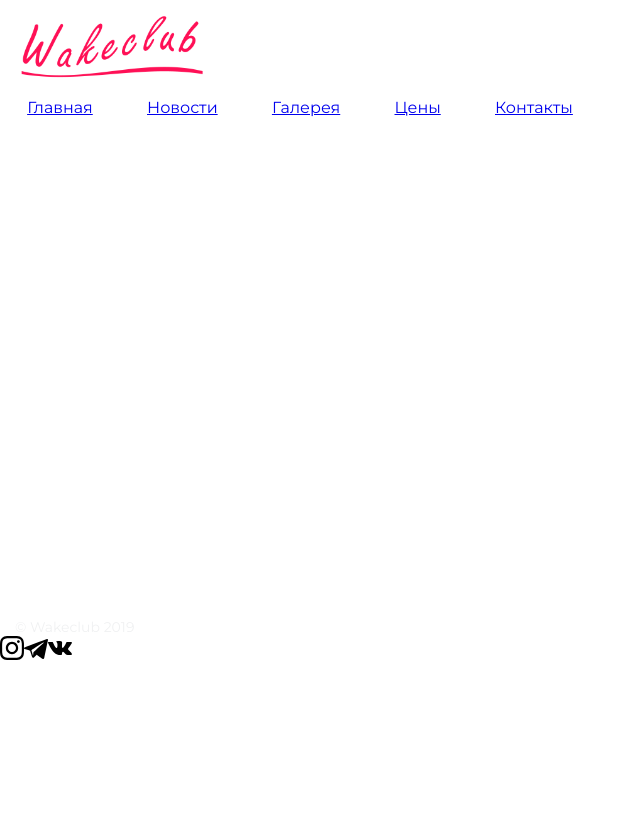
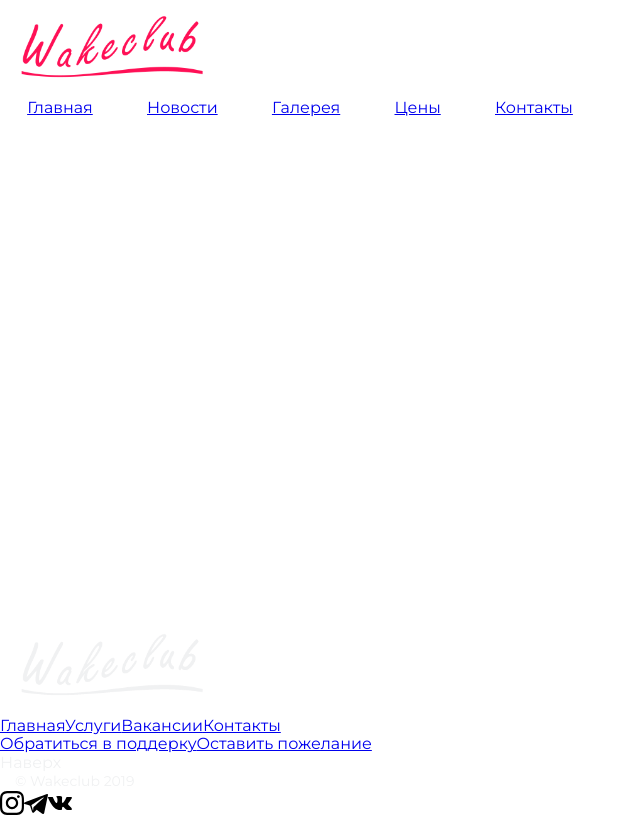
Before and after one commit to ProgerPapka/wake-js-fe, a React app: page / in a window 1280 px wide. Shown: the whole page, without its empty margins (0-640 px from the left). Built offline with nearby package versions, Linux system fonts and the light colour scheme.

Commit message:
added links-map in footer
Issue: #11

```diff
--- a/src/app/components/app-bar/app-bar.scss
+++ b/src/app/components/app-bar/app-bar.scss
@@ -7,6 +7,7 @@
   display: flex;
   flex-flow: row nowrap;
   background-color: #141e28;
+  @include unselectable;
 
   &__logo {
     flex-basis: 30%;
--- a/src/app/components/footer/footer-links.tsx
+++ b/src/app/components/footer/footer-links.tsx
@@ -1,6 +1,33 @@
 import React from 'react';
 import styles from './footer.scss';
+import { Logo } from '../logo/logo';
+import { Link } from '../link';
 
 export const FooterLinks = () => {
-  return <div className={styles.footerLinks}></div>;
+  return (
+    <div className={styles.footerLinks}>
+      <div className={styles.footerLinksLogo}>
+        <Logo secondaryLogo={true} />
+      </div>
+      <div className={`${styles.footerLinksMap} ${styles.containerLinks}`}>
+        <nav className={styles.containerLinksMap}>
+          <div className={styles.groupLinks}>
+            <Link pathTo={'/'} value={'Главная'} />
+            <Link pathTo={'/price'} value={'Услуги'} />
+            <Link pathTo={'/vacancies'} value={'Вакансии'} />
+            <Link pathTo={'/contacts'} value={'Контакты'} />
+          </div>
+        </nav>
+        <nav className={styles.containerLinksTechnical}>
+          <div className={styles.groupLinks}>
+            <Link pathTo={'/support'} value={'Обратиться в поддерку'} />
+            <Link pathTo={'/wishes'} value={'Оставить пожелание'} />
+          </div>
+        </nav>
+        <div className={styles.containerLinksUpstair}>
+          <a className={styles.upstair}>Наверх</a>
+        </div>
+      </div>
+    </div>
+  );
 };
--- a/src/app/components/footer/footer.scss
+++ b/src/app/components/footer/footer.scss
@@ -9,6 +9,82 @@
 
 .footer-links {
   width: 100%;
+  height: 200px;
+  display: flex;
+  flex-flow: row nowrap;
+  background-color: $color-main;
+
+  &__logo {
+    width: 100%;
+    height: 100%;
+    flex-basis: 40%;
+    display: flex;
+    justify-content: space-around;
+    @include unselectable;
+  }
+
+  &__map {
+    width: 100%;
+    height: 100%;
+    flex-basis: 60%;
+  }
+}
+
+.container-links {
+  display: flex;
+  flex-flow: row nowrap;
+
+  &__map {
+    height: 100%;
+    flex-basis: (100%/3);
+    display: flex;
+    justify-content: center;
+  }
+
+  &__technical {
+    height: 100%;
+    flex-basis: (100%/3);
+    display: flex;
+    justify-content: center;
+  }
+
+  &__upstair {
+    height: 100%;
+    flex-basis: (100%/3);
+    display: flex;
+    justify-content: center;
+    align-items: center;
+  }
+}
+
+.group-links {
+  display: flex;
+  flex-flow: column nowrap;
+  padding: 25px;
+
+  & * {
+    margin-bottom: 15px;
+    color: $color-secondary;
+    text-decoration: none;
+
+    &:last-child {
+      margin-bottom: 0;
+    }
+
+    &:hover {
+      color: $color-primary;
+    }
+  }
+}
+
+.upstair {
+  color: $color-secondary;
+  text-decoration: none;
+  cursor: pointer;
+
+  &:hover {
+    color: $color-primary;
+  }
 }
 
 .footer-legal {
--- a/src/app/components/logo/logo.tsx
+++ b/src/app/components/logo/logo.tsx
@@ -1,15 +1,17 @@
 import React from 'react';
 import styles from './logo.scss';
 import image from '../../../assets/logo/Wakeclub1.png';
+import imageSecondary from '../../../assets/logo/Wakeclub1-secondary.png';
 
 interface LogoProps {
   className?: string;
+  secondaryLogo?: boolean;
 }
 
-export const Logo = ({ className }: LogoProps) => {
+export const Logo = ({ className, secondaryLogo = false }: LogoProps) => {
   return (
     <div className={className}>
-      <img src={image} alt="WakeClub Logo" className={styles.logo} />
+      <img src={secondaryLogo ? imageSecondary : image} alt="WakeClub Logo" className={styles.logo} />
     </div>
   );
 };
--- a/src/app/constants/navigation.ts
+++ b/src/app/constants/navigation.ts
@@ -1,7 +1,7 @@
 export const NAVIGATION = [
   {
     value: 'Главная',
-    pathTo: '/main',
+    pathTo: '/',
   },
   {
     value: 'Новости',
```
Also changed, not shown: src/assets/logo/Wakeclub1-secondary.png (added).
